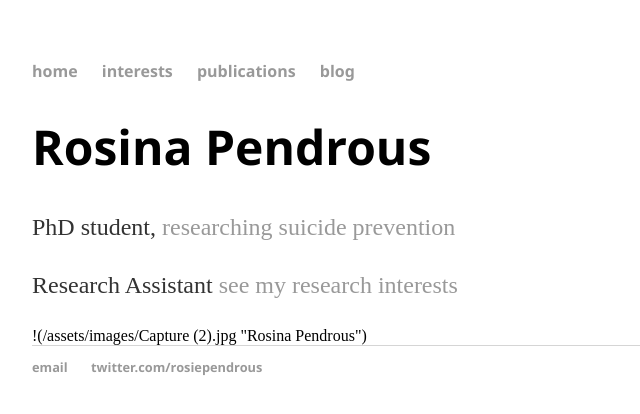
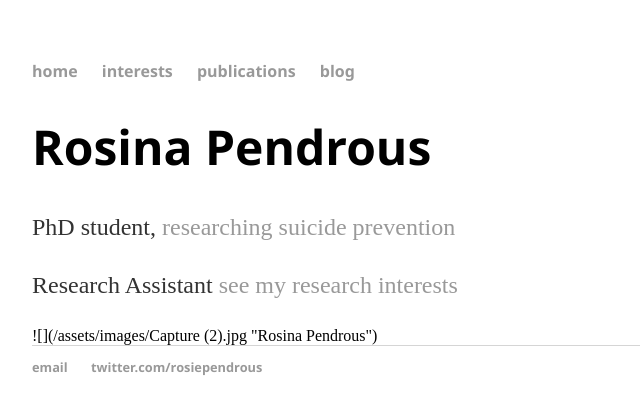
Before and after one commit to RosiePendrous/rosiependrous.github.io, a plain HTML site: page index.html in a window 1280 px wide. Shown: the full height of the page, 160-800 px from the left. Drawn offline with Linux system fonts and the light colour scheme.

Commit message:
Update index.html

```diff
--- a/index.html
+++ b/index.html
@@ -21,7 +21,7 @@
 				<p>Research Assistant
 				<a href="/interests">see my research interests</a></p>
 
-			!(/assets/images/Capture (2).jpg "Rosina Pendrous")
+			![](/assets/images/Capture (2).jpg "Rosina Pendrous")
 
     		</div><!-- /.blurb -->
 		</div><!-- /.container -->
```
